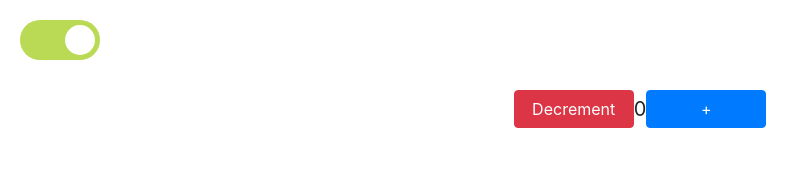
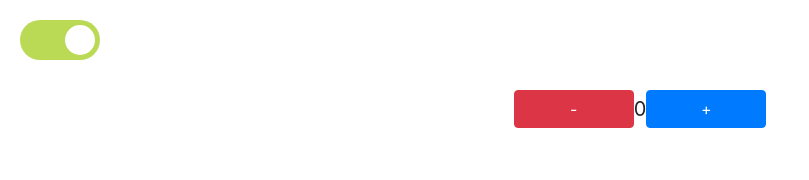
Before and after one commit to SarahAyuNanda/simple-increment-decrement, a React (Create React App) app: page / in a window 1280 px wide. Both pictures are taken after a click on the label 60 px from the left and 40 px from the top of the page. Shown: the top 180 px of the page, without its empty margins (0-809 px from the left). Built offline with nearby package versions, Linux system fonts and the light colour scheme.

Commit message:
[EDIT] Change element

```diff
--- a/src/components/Decrement.js
+++ b/src/components/Decrement.js
@@ -12,7 +12,7 @@ const Decrement = (props) => {
     }
     return (
         <div>
-            <button id="decrement" type="button" class="btn btn-danger" onClick={decrement}>Decrement</button>
+            <button id="decrement" type="button" class="btn btn-danger" onClick={decrement}>-</button>
         </div>
     );
 };
```
